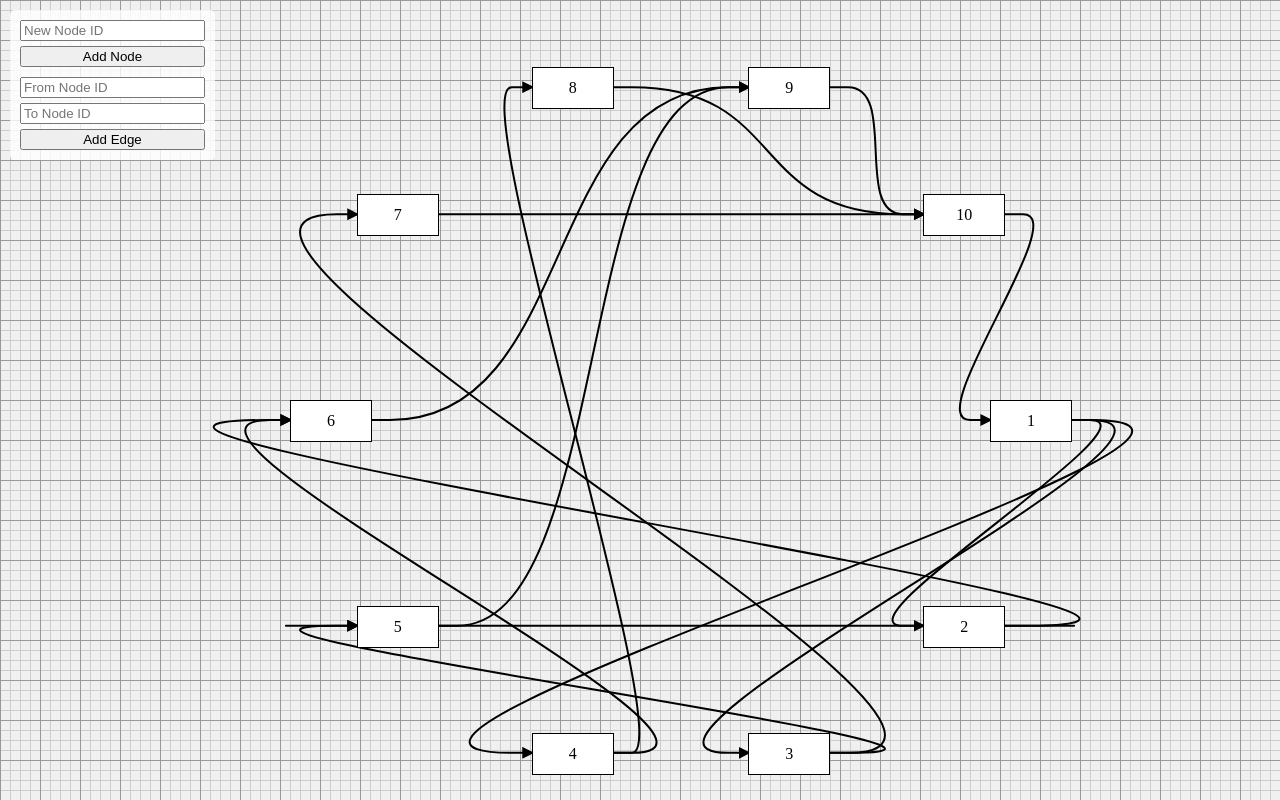
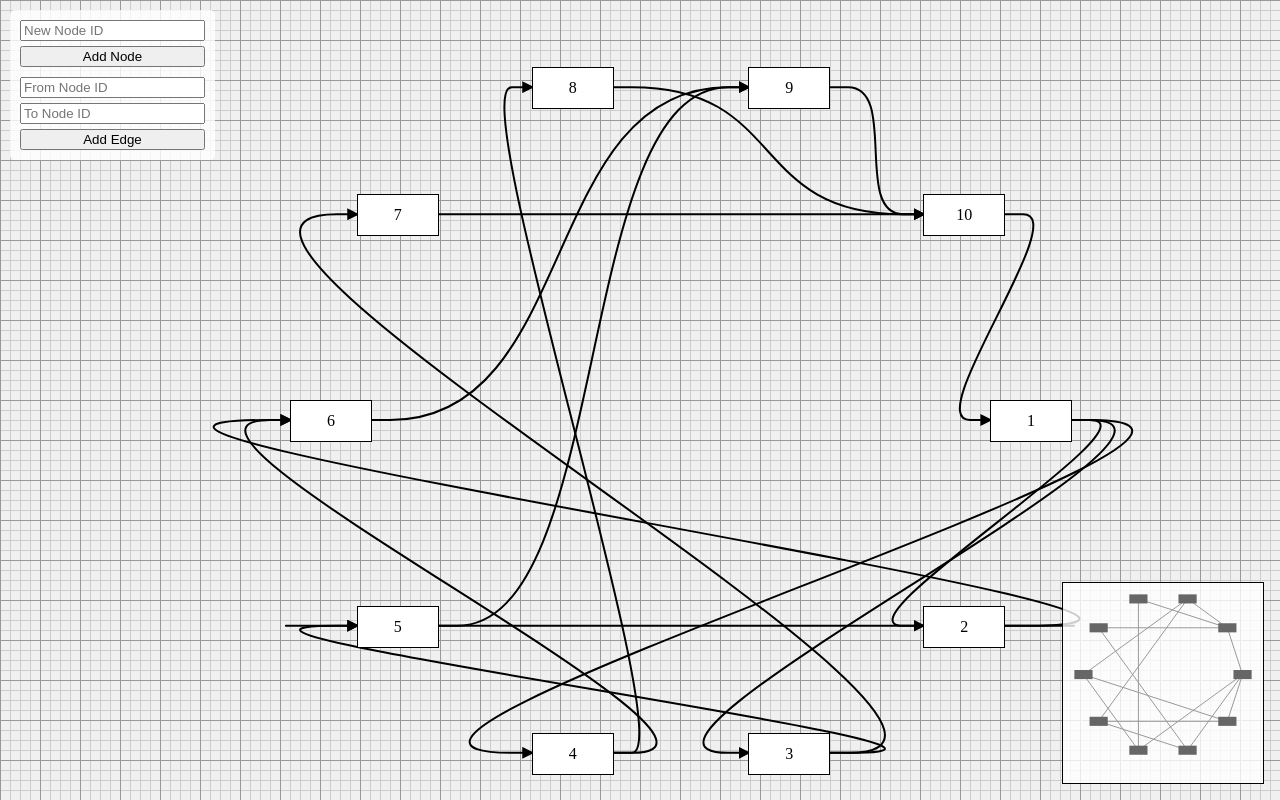
Before and after one commit to sonsonson110/node-based-visual-editor, a React (Vite) app: page / in a window 1280 px wide. Built offline with nearby package versions, Linux system fonts and the light colour scheme.

Commit message:
create basic minimap

```diff
--- a/src/App.tsx
+++ b/src/App.tsx
@@ -17,6 +17,7 @@ import {
   WorldContainer,
 } from "./styled";
 import { GRID_SIZE } from "./constants";
+import Minimap from "./components/Minimap";
 
 function App() {
   const nodes = useAppSelector(selectNodes);
@@ -114,6 +115,13 @@ function App() {
         ))}
       </WorldContainer>
       <SelectionBox selectionBox={selectionBox} />
+      <Minimap
+        style={{
+          position: "absolute",
+          bottom: 16,
+          right: 16,
+        }}
+      />
     </RootContainer>
   );
 }
--- a/src/components/EdgeComponent.tsx
+++ b/src/components/EdgeComponent.tsx
@@ -1,6 +1,7 @@
 import React, { useMemo } from "react";
 import type { Node } from "../types";
-import { getNodeCenterLeft, getNodeCenterRight } from "../utils";
+import { getRectCenterLeft, getRectCenterRight } from "../utils";
+import { NODE_HEIGHT, NODE_WIDTH } from "../constants";
 
 interface EdgeComponentProps {
   fromNode: Node;
@@ -8,8 +9,13 @@ interface EdgeComponentProps {
 }
 
 function EdgeComponent({ fromNode, toNode }: EdgeComponentProps) {
-  const from = getNodeCenterRight(fromNode);
-  const to = getNodeCenterLeft(toNode);
+  const from = getRectCenterRight(
+    fromNode.x,
+    fromNode.y,
+    NODE_WIDTH,
+    NODE_HEIGHT
+  );
+  const to = getRectCenterLeft(toNode.x, toNode.y, NODE_HEIGHT);
 
   // Define the length of the straight lines at the start and end
   const straightLineLength = 20;
--- /dev/null
+++ b/src/components/Minimap.tsx
@@ -0,0 +1,80 @@
+import React from "react";
+import { MINIMAP_HEIGHT, MINIMAP_WIDTH } from "../constants";
+import { useMinimap } from "../hooks/useMinimap";
+import { getRectCenter } from "../utils";
+
+type MinimapProps = React.HTMLProps<HTMLDivElement>;
+
+function Minimap(props: MinimapProps) {
+  const { minimapNodes, edges, minimapNodeMap } = useMinimap();
+
+  return (
+    <div {...props}>
+      <div
+        style={{
+          width: MINIMAP_WIDTH,
+          height: MINIMAP_HEIGHT,
+          border: "1px solid black",
+          background: "rgba(255, 255, 255, 0.8)",
+          overflow: "hidden",
+          userSelect: "none",
+        }}
+        onMouseDown={(e) => e.stopPropagation()}
+      >
+        <svg
+          width="100%"
+          height="100%"
+          viewBox={`0 0 ${MINIMAP_WIDTH} ${MINIMAP_HEIGHT}`}
+          style={{ display: "block" }}
+        >
+          {/* 3. Render Edges (Lines) */}
+          {edges.map((edge) => {
+            const fromNode = minimapNodeMap.get(edge.from);
+            const toNode = minimapNodeMap.get(edge.to);
+
+            if (!fromNode || !toNode) return null;
+            const fromPos = getRectCenter(
+              fromNode.x,
+              fromNode.y,
+              fromNode.miniWidth,
+              fromNode.miniHeight
+            );
+            const toPos = getRectCenter(
+              toNode.x,
+              toNode.y,
+              toNode.miniWidth,
+              toNode.miniHeight
+            );
+
+            // Calculate center points for the connection
+            return (
+              <line
+                key={`${edge.from}->${edge.to}`}
+                x1={fromPos.cx}
+                y1={fromPos.cy}
+                x2={toPos.cx}
+                y2={toPos.cy}
+                stroke="#999"
+                strokeWidth="1"
+              />
+            );
+          })}
+
+          {/* 4. Render Nodes (Rectangles) */}
+          {minimapNodes.map((node) => (
+            <rect
+              key={node.id}
+              x={node.x}
+              y={node.y}
+              width={node.miniWidth}
+              height={node.miniHeight}
+              fill="#666"
+            />
+          ))}
+        </svg>
+      </div>
+    </div>
+  );
+}
+
+export default Minimap;
--- a/src/constants.ts
+++ b/src/constants.ts
@@ -2,5 +2,9 @@ export const NODE_WIDTH = 80;
 export const NODE_HEIGHT = 40;
 export const NODE_HALF_WIDTH = NODE_WIDTH / 2;
 export const NODE_HALF_HEIGHT = NODE_HEIGHT / 2;
+
 export const GRID_SIZE = 10;
 export const SNAP_THRESHOLD = 8;
+
+export const MINIMAP_WIDTH = 200;
+export const MINIMAP_HEIGHT = 200;
--- /dev/null
+++ b/src/hooks/useMinimap.ts
@@ -0,0 +1,64 @@
+import { useMemo } from "react";
+import { useAppDispatch, useAppSelector } from ".";
+import { selectEdges, selectNodes, selectViewport } from "../store/editorSlice";
+import {
+  MINIMAP_HEIGHT,
+  MINIMAP_WIDTH,
+  NODE_HEIGHT,
+  NODE_WIDTH,
+} from "../constants";
+import type { WorldBounds } from "../types";
+
+export function useMinimap() {
+  const dispatch = useAppDispatch();
+  const nodes = useAppSelector(selectNodes);
+  const edges = useAppSelector(selectEdges);
+  const viewport = useAppSelector(selectViewport);
+
+  // Calculate world bounds based on nodes' positions
+  const worldBounds: WorldBounds = useMemo(() => {
+    if (nodes.length === 0) {
+      return { x: 0, y: 0, width: 0, height: 0 };
+    }
+    let xMin = Infinity;
+    let yMin = Infinity;
+    let xMax = -Infinity;
+    let yMax = -Infinity;
+    nodes.forEach((node) => {
+      xMin = Math.min(xMin, node.x);
+      yMin = Math.min(yMin, node.y);
+      xMax = Math.max(xMax, node.x + NODE_WIDTH);
+      yMax = Math.max(yMax, node.y + NODE_WIDTH);
+    });
+    const padding = 50;
+    return {
+      x: xMin - padding,
+      y: yMin - padding,
+      width: xMax - xMin + padding * 2,
+      height: yMax - yMin + padding * 2,
+    };
+  }, [nodes]);
+
+  // Calculate scale to fit world bounds into minimap dimensions
+  const minimapScale = useMemo(() => {
+    const scaleX = MINIMAP_WIDTH / worldBounds.width;
+    const scaleY = MINIMAP_HEIGHT / worldBounds.height;
+    return Math.min(scaleX, scaleY);
+  }, [worldBounds]);
+
+  const minimapNodes = useMemo(() => {
+    return nodes.map((node) => ({
+      ...node,
+      x: (node.x - worldBounds.x) * minimapScale,
+      y: (node.y - worldBounds.y) * minimapScale,
+      miniWidth: NODE_WIDTH * minimapScale,
+      miniHeight: NODE_HEIGHT * minimapScale,
+    }));
+  }, [nodes, worldBounds, minimapScale]);
+
+  const minimapNodeMap = useMemo(() => {
+    return new Map(minimapNodes.map((node) => [node.id, node]));
+  }, [minimapNodes]);
+
+  return { minimapNodes, edges, minimapNodeMap };
+}
--- a/src/utils.ts
+++ b/src/utils.ts
@@ -1,29 +1,36 @@
 import {
-  GRID_SIZE,
-  NODE_HALF_HEIGHT,
-  NODE_HALF_WIDTH,
-  NODE_WIDTH,
+  GRID_SIZE
 } from "./constants";
-import type { Node, Viewport } from "./types";
+import type { Viewport } from "./types";
 
-export function getNodeCenter(node: Node) {
+export function getRectCenter(
+  x: number,
+  y: number,
+  width: number,
+  height: number
+) {
   return {
-    cx: node.x + NODE_HALF_WIDTH,
-    cy: node.y + NODE_HALF_HEIGHT,
+    cx: x + width / 2,
+    cy: y + height / 2,
   };
 }
 
-export function getNodeCenterLeft(node: Node) {
+export function getRectCenterLeft(x: number, y: number, height: number) {
   return {
-    cx: node.x,
-    cy: node.y + NODE_HALF_HEIGHT,
+    cx: x,
+    cy: y + height / 2,
   };
 }
 
-export function getNodeCenterRight(node: Node) {
+export function getRectCenterRight(
+  x: number,
+  y: number,
+  width: number,
+  height: number
+) {
   return {
-    cx: node.x + NODE_WIDTH,
-    cy: node.y + NODE_HALF_HEIGHT,
+    cx: x + width,
+    cy: y + height / 2,
   };
 }
 
```
Also changed, not shown: src/types.ts (+7 -0 lines), 1 other file (tests, documents, lock files or other folders).
